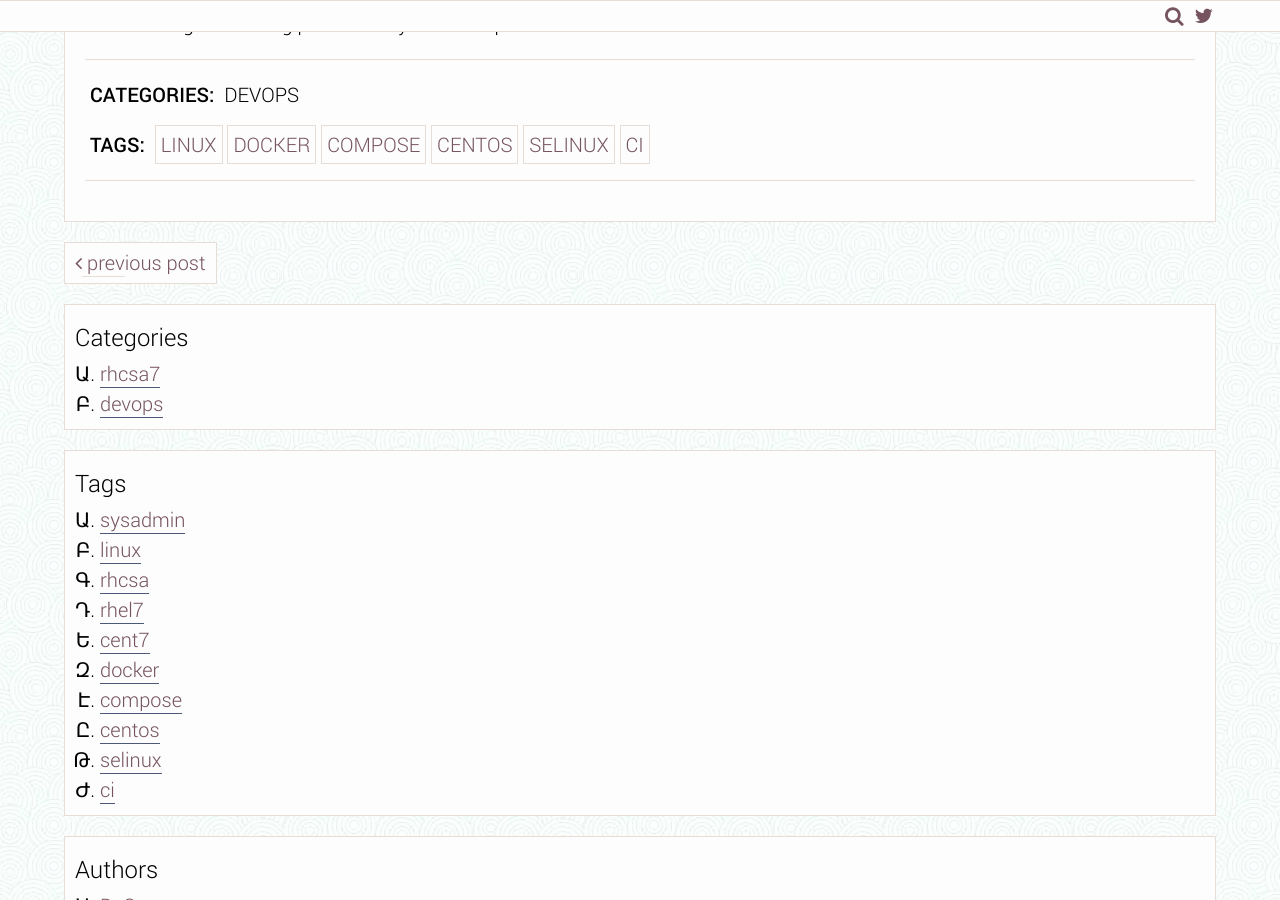
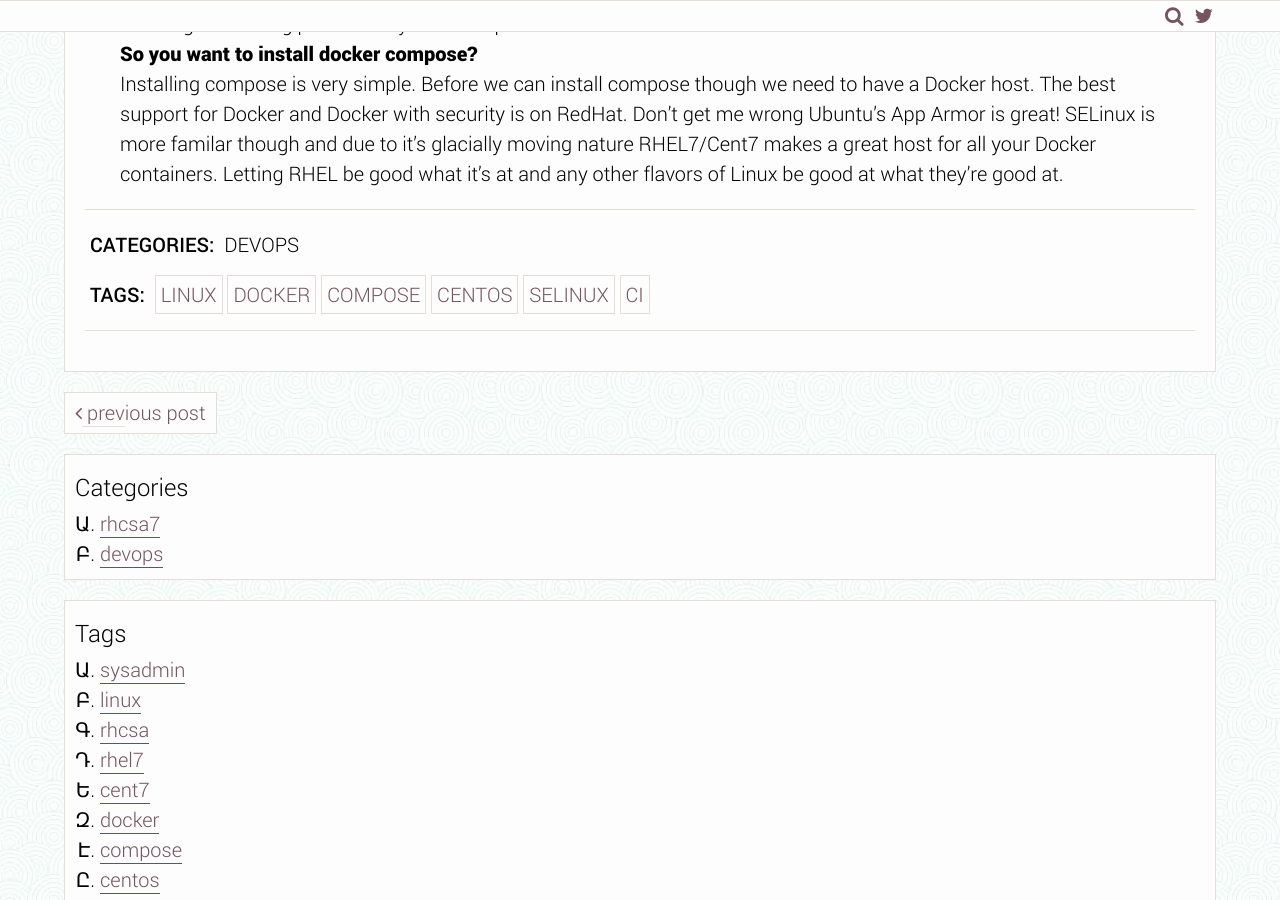
Before and after one commit to bulletproofsysadmin/bulletproofsysadmin.github.io, a Jekyll site: the page built from _posts/2015-09-26-docker-compose-1.md, in a window 1280 px wide and 900 px high, scrolled down 1206 px. Built offline with Jekyll 4.4.1, drawn with Linux system fonts in a browser that asks for light colours.

Commit message:
first paragraph compose1

```diff
--- a/_posts/2015-09-26-docker-compose-1.md
+++ b/_posts/2015-09-26-docker-compose-1.md
@@ -13,3 +13,7 @@ This is part 1 in a 3 part series on Docker-compose.  A little more of the aweso
 - Installing compose and Basic Docker Principals - Part 1
 - Using compose for container linking. - Part 2
 - Creating something production-y with compose. - Part 3
+<br>
+**So you want to install docker compose?**
+<br>
+Installing compose is very simple.  Before we can install compose though we need to have a Docker host.  The best support for Docker and Docker with security is on RedHat.  Don't get me wrong Ubuntu's App Armor is great!  SELinux is more familar though and due to it's glacially moving nature RHEL7/Cent7 makes a great host for all your Docker containers.  Letting RHEL be good what it's at and any other flavors of Linux be good at what they're good at.
```
